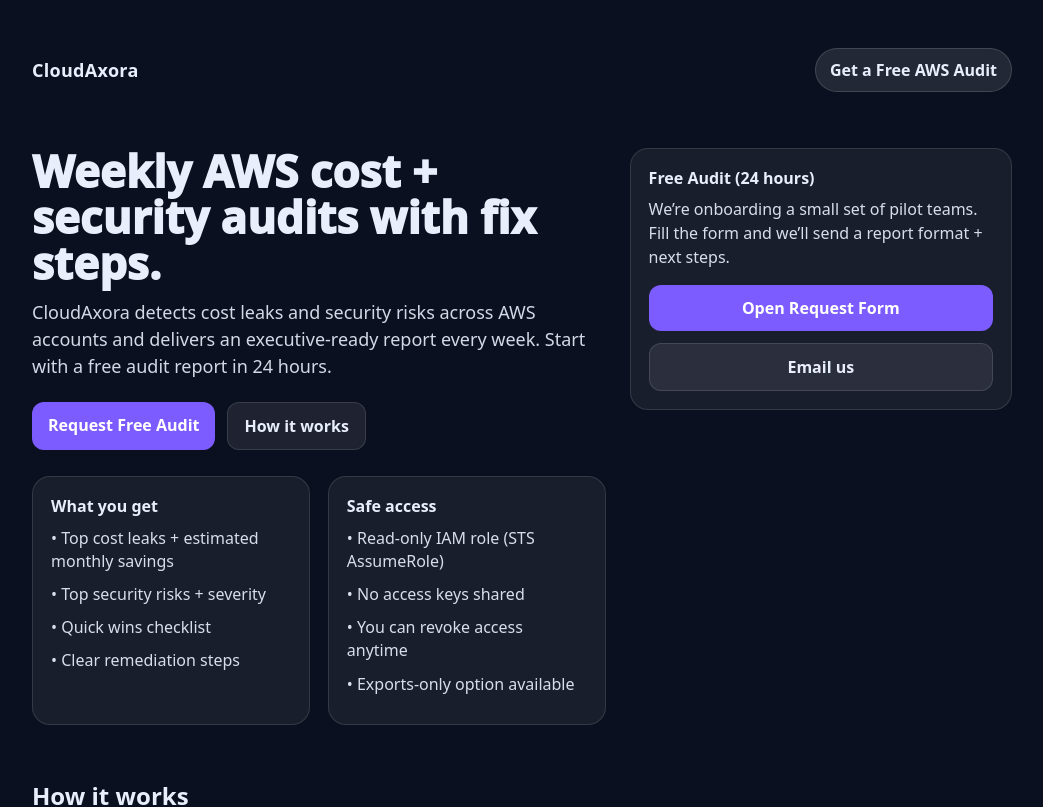
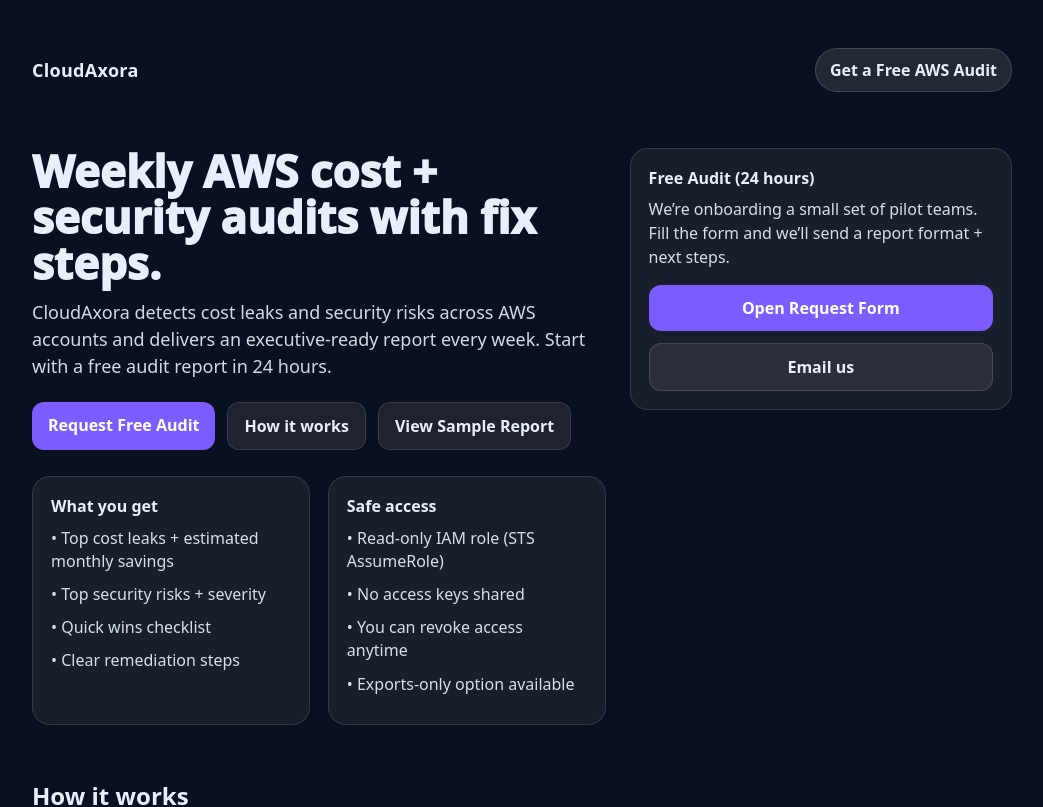
Before and after one commit to CloudAxora/cloudaxora-landing, a Next.js app: page / in a window 1280 px wide. Shown: the top 807 px of the page, without its empty margins (118-1161 px from the left). Built offline with nearby package versions, Linux system fonts and the light colour scheme.

Commit message:
Update page.js

```diff
--- a/app/page.js
+++ b/app/page.js
@@ -152,6 +152,9 @@
               <a href="#how" style={styles.secondary}>
                 How it works
               </a>
+              <a href="https://drive.google.com/file/d/1qsD68--b_N9krvvTI-fAPuX30xx4aQc-/view?usp=sharing" style={styles.secondary} target="_blank" rel="noreferrer">
+                View Sample Report
+              </a>
             </div>
 
             <div id="section2" style={styles.section}>
```
